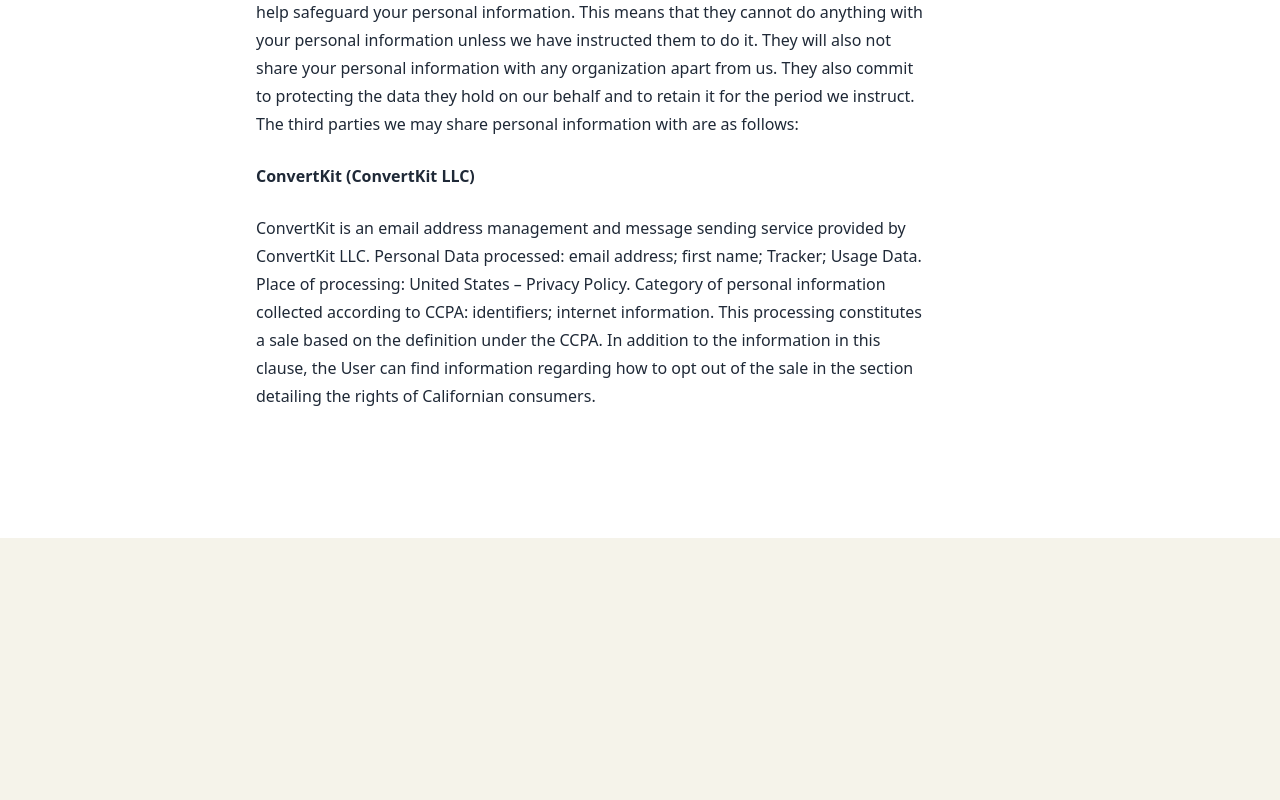
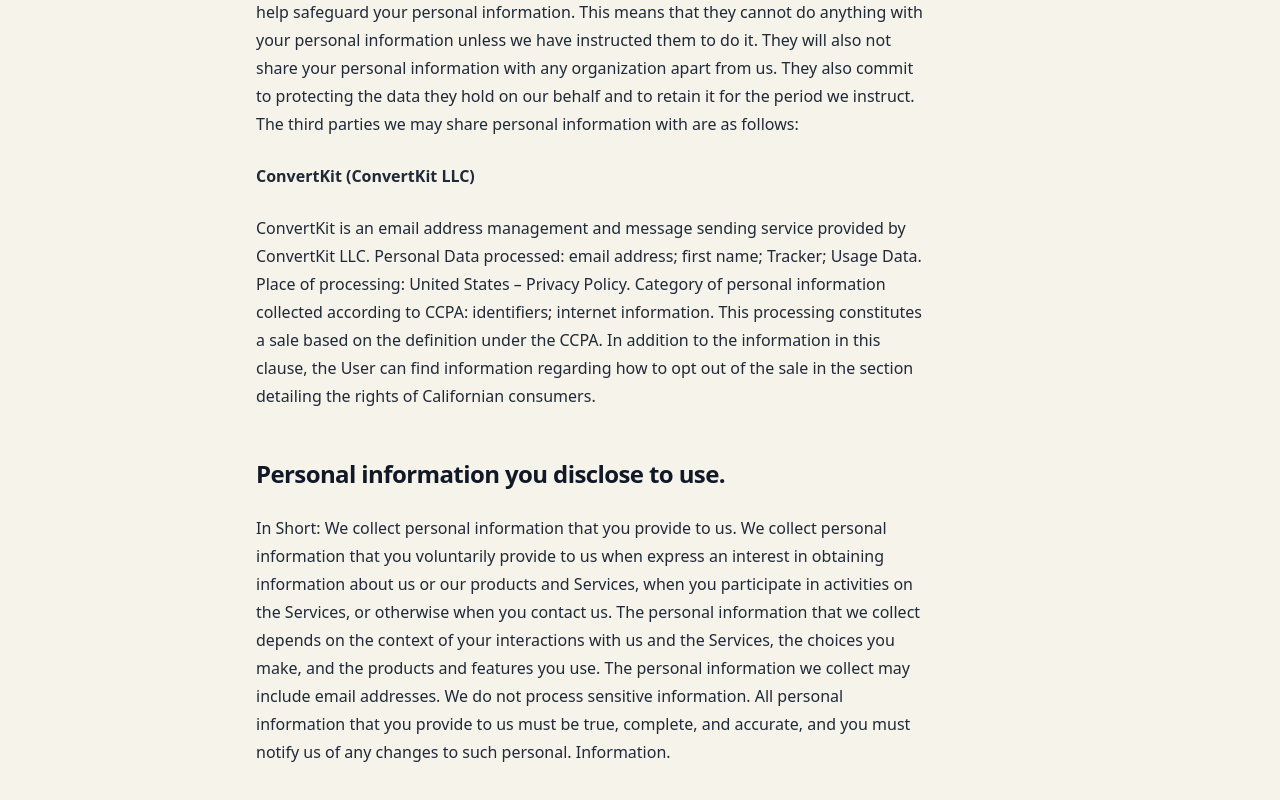
Before and after one commit to acodingnomad/get-hired-2024, a Next.js app: page /policy in a window 1280 px wide. Shown: the part 3302-4102 px from the top of the page. Before the commit the page ends 3840 px from the top, so only its background shows below. Built offline with nearby package versions, Linux system fonts and the light colour scheme.

Commit message:
update og image, privacy policy text

```diff
--- a/src/pages/Hero.js
+++ b/src/pages/Hero.js
@@ -40,7 +40,6 @@
                 width={80}
                 height={14}
                 priority
-                className="h-auto"
               />
             </a>
           </div>
@@ -87,7 +86,7 @@
               </a>
             </div>
             <p className="text-center text-sm sm:text-base mt-3 text-black italic">
-              Save 50% with early bird access
+              Save 50% with early bird discount
             </p>
           </div>
         </div>
--- a/src/pages/policy/index.js
+++ b/src/pages/policy/index.js
@@ -4,7 +4,7 @@
 
 export default function Policy() {
   return (
-    <div className="bg-white px-6 py-32 lg:px-8">
+    <div className="bg-[#f5f3ea] px-6 py-32 lg:px-8">
       <div className="mx-auto max-w-3xl text-base leading-7 text-gray-800">
         <a
           href="/"
@@ -234,6 +234,23 @@
             find information regarding how to opt out of the sale in the section
             detailing the rights of Californian consumers.
           </p>
+          <h3 className="text-2xl mt-12 font-bold tracking-tight text-gray-900 uppecase">
+            Personal information you disclose to use.{" "}
+          </h3>
+          <p className="mt-6">
+            In Short: We collect personal information that you provide to us. We
+            collect personal information that you voluntarily provide to us when
+            express an interest in obtaining information about us or our
+            products and Services, when you participate in activities on the
+            Services, or otherwise when you contact us. The personal information
+            that we collect depends on the context of your interactions with us
+            and the Services, the choices you make, and the products and
+            features you use. The personal information we collect may include
+            email addresses. We do not process sensitive information. All
+            personal information that you provide to us must be true, complete,
+            and accurate, and you must notify us of any changes to such
+            personal. Information.
+          </p>
         </div>
       </div>
     </div>
```
Also changed, not shown: public/og.png.
